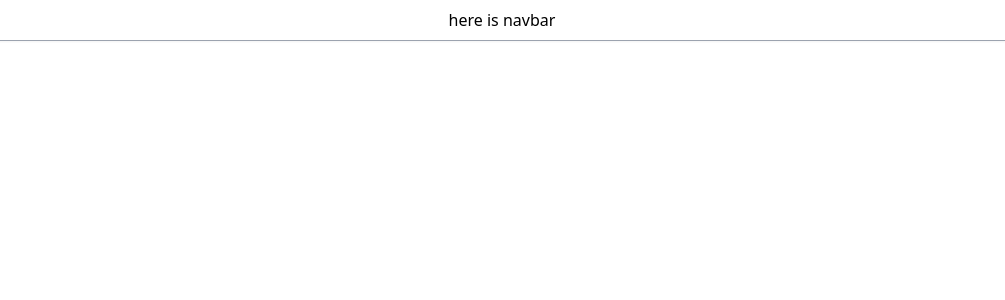
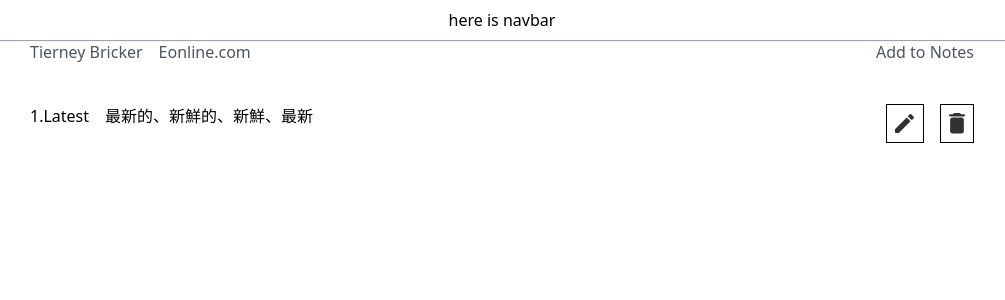
Before and after one commit to Rabbittee/Readaily, a React (Create React App) app: page / in a window 1280 px wide. Shown: the top 300 px of the page, without its empty margins (138-1143 px from the left). Built offline with nearby package versions, Linux system fonts and the light colour scheme.

Commit message:
feat: 🎸 add note layout components

```diff
--- a/src/components/Element/Note.jsx
+++ b/src/components/Element/Note.jsx
@@ -1,3 +1,56 @@
+import Icon from './icon';
+
+function Button({ children }) {
+  return (
+    <button className="text-gray-600 transition-colors duration-500 hover:text-black">
+      {children}
+    </button>
+  );
+}
+
+const ButtonList = ['Tierney Bricker', 'Eonline.com'];
+
+function NoteList() {
+  return (
+    <ul className="mt-10">
+      <li className="flex justify-between">
+        <ul className="flex space-x-4">
+          <li>
+            <span>1.</span>
+            <span>Latest</span>
+          </li>
+          <li>最新的、新鮮的、新鮮、最新</li>
+        </ul>
+        <div className="flex space-x-4">
+          <button className="relative flex border border-black p-2">
+            <span className="w-5">
+              <Icon.Edit />
+            </span>
+          </button>
+          <button className="relative flex border border-black p-2">
+            <span className="w-4">
+              <Icon.Delete />
+            </span>
+          </button>
+        </div>
+      </li>
+    </ul>
+  );
+}
+
 export function Note() {
-  return <div></div>;
+  return (
+    <section className="mx-auto mt-10 max-w-screen-lg px-10">
+      <nav className="flex justify-between">
+        <ul className="flex justify-between space-x-4 ">
+          {ButtonList.map((item, index) => {
+            return <Button key={index}>{item}</Button>;
+          })}
+        </ul>
+        <Button>Add to Notes</Button>
+      </nav>
+
+      <NoteList />
+    </section>
+  );
 }
--- /dev/null
+++ b/src/components/Element/icon.jsx
@@ -0,0 +1,9 @@
+import { ReactComponent as Edit } from '../../assets/svg/Edit.svg';
+import { ReactComponent as Delete } from '../../assets/svg/Delete.svg';
+
+const Icon = {
+  Edit,
+  Delete,
+};
+
+export default Icon;
```
Also changed, not shown: src/assets/svg/Delete.svg (added), src/assets/svg/Edit.svg (added).
